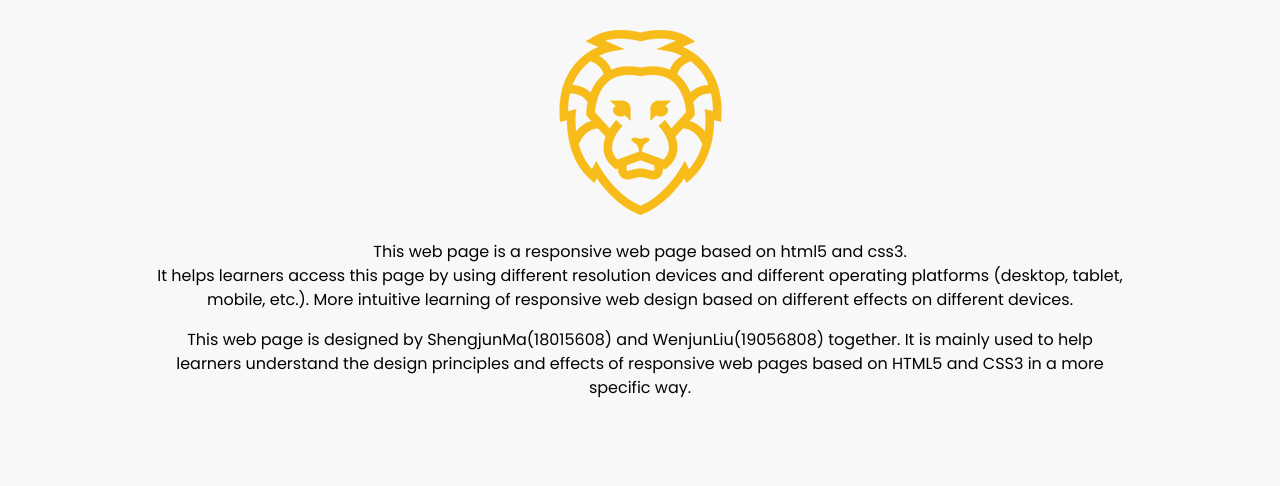
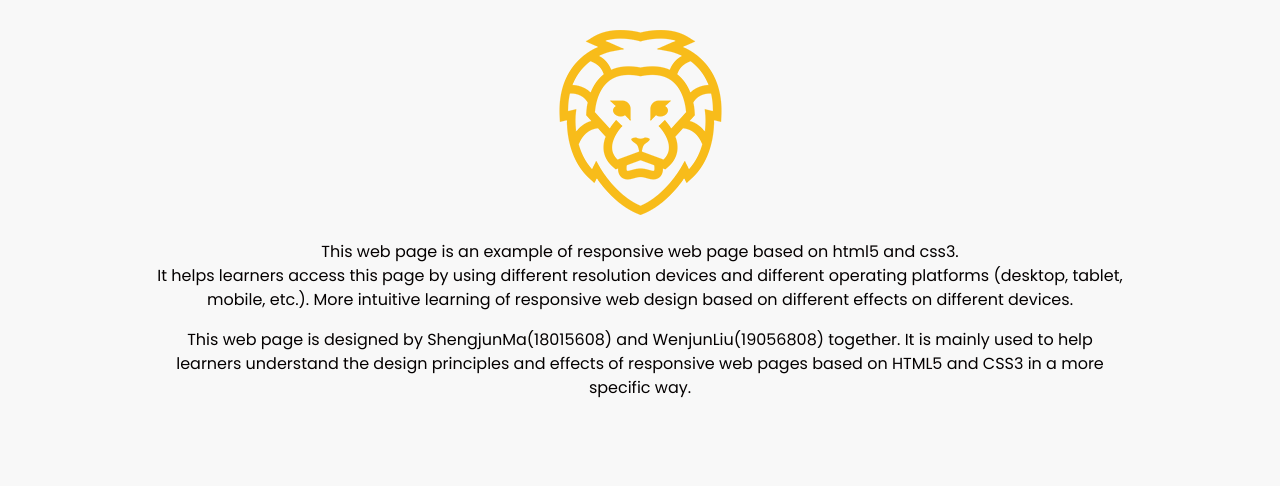
Before and after one commit to ericma9555/responsive-web-example, a plain HTML site: page about.html in a window 1280 px wide. Shown: the part 314-800 px from the top of the page. Drawn offline with nearby package versions, Linux system fonts and the light colour scheme; a web font is replaced by a local one.

Commit message:
Update about.html

```diff
--- a/about.html
+++ b/about.html
@@ -129,7 +129,7 @@
         </div>
         <div class="detail-box">
           <p>
-            This web page is a responsive web page based on html5 and css3.<br>
+            This web page is an example of responsive web page based on html5 and css3.<br>
             It helps learners access this page by using different resolution devices and different operating platforms
             (desktop, tablet, mobile, etc.). More intuitive learning of responsive web design based on different effects on different devices.
           </p>
```
